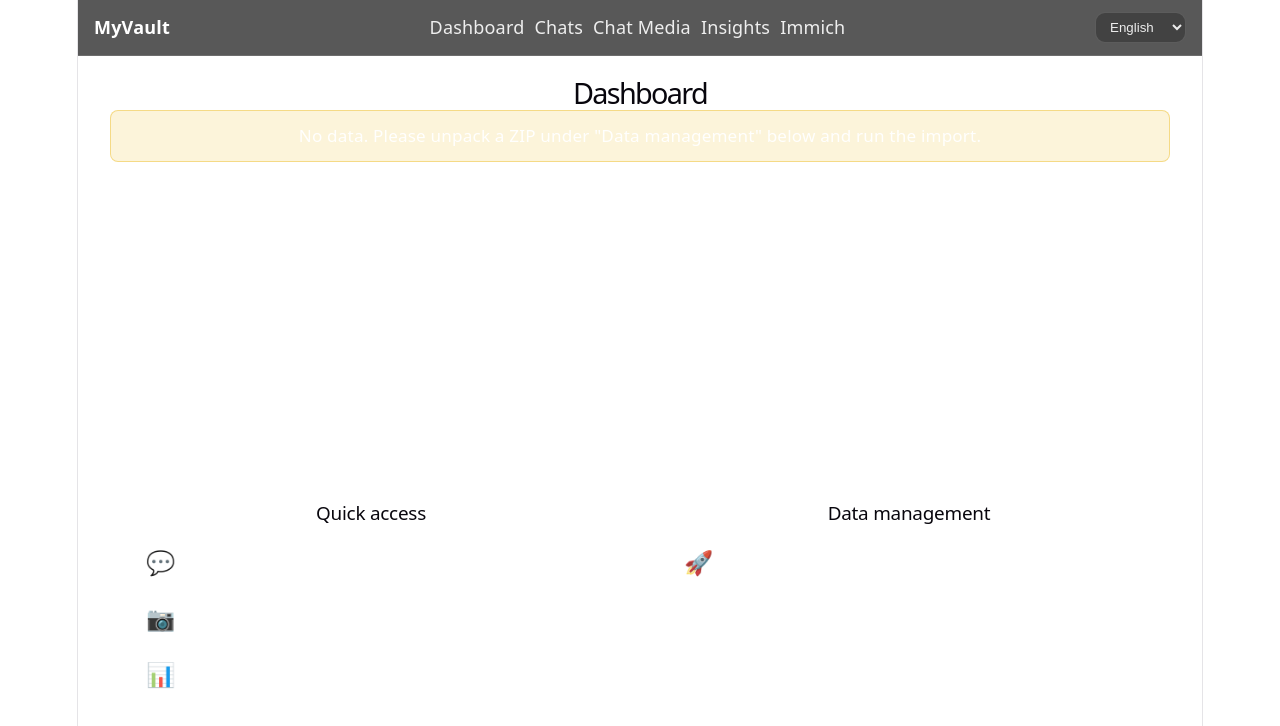
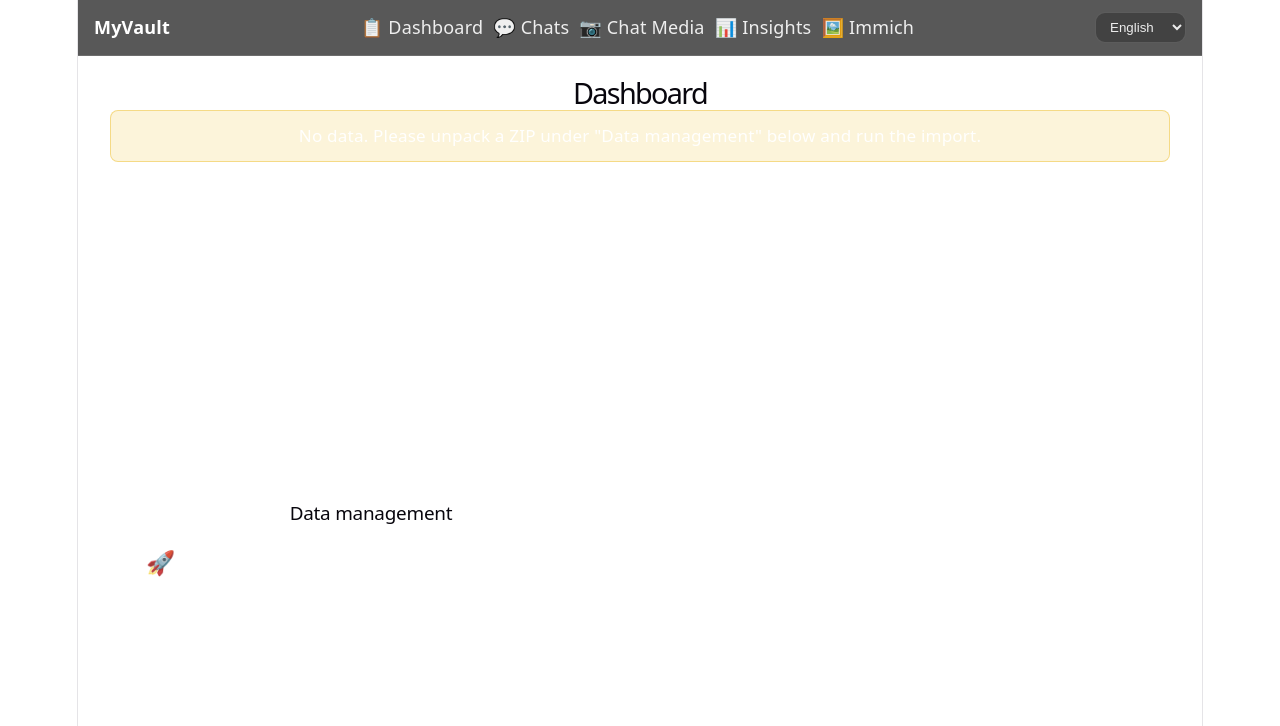
Before and after one commit to leofleischmann/chats-and-memories-vault-for-snapchat-export, a React (Vite) app in the folder frontend/: page / in a window 1280 px wide. Shown: the top 726 px of the page. Built offline with nearby package versions, Linux system fonts and the light colour scheme; no server answers; the HTML template or start-up script is replaced by a standard one.

Commit message:
Small Navigation and UI improvements

```diff
--- a/frontend/src/App.tsx
+++ b/frontend/src/App.tsx
@@ -20,11 +20,11 @@ function App() {
           <Link to="/">{t('app.title')}</Link>
         </div>
         <nav className="nav">
-          <Link to="/">{t('nav.dashboard')}</Link>
-          <Link to="/chats">{t('nav.chats')}</Link>
-          <Link to="/media">{t('nav.chatMedia')}</Link>
-          <Link to="/stats">{t('nav.insights')}</Link>
-          <Link to="/immich">{t('nav.immich')}</Link>
+          <Link to="/">📋 {t('nav.dashboard')}</Link>
+          <Link to="/chats">💬 {t('nav.chats')}</Link>
+          <Link to="/media">📷 {t('nav.chatMedia')}</Link>
+          <Link to="/stats">📊 {t('nav.insights')}</Link>
+          <Link to="/immich">🖼️ {t('nav.immich')}</Link>
         </nav>
         <div className="topbarRight">
           <label className="topbarLang">
--- a/frontend/src/pages/DashboardPage.tsx
+++ b/frontend/src/pages/DashboardPage.tsx
@@ -252,24 +252,6 @@ export default function DashboardPage() {
 
       <div className="dashSections">
         <section className="dashSection">
-          <h2>{t('dashboard.quickAccess')}</h2>
-          <div className="dashQuickLinks">
-            <Link to="/chats" className="dashQuickLink">
-              <span className="dashQuickIcon">💬</span>
-              <span>{t('dashboard.quickLinks.browseChats')}</span>
-            </Link>
-            <Link to="/media" className="dashQuickLink">
-              <span className="dashQuickIcon">📷</span>
-              <span>{t('dashboard.quickLinks.chatMedia')}</span>
-            </Link>
-            <Link to="/stats" className="dashQuickLink">
-              <span className="dashQuickIcon">📊</span>
-              <span>{t('dashboard.quickLinks.insights')}</span>
-            </Link>
-          </div>
-        </section>
-
-        <section className="dashSection">
           <h2>{t('dashboard.dataManagement')}</h2>
 
           <div className="dashQuickLinks">
```
